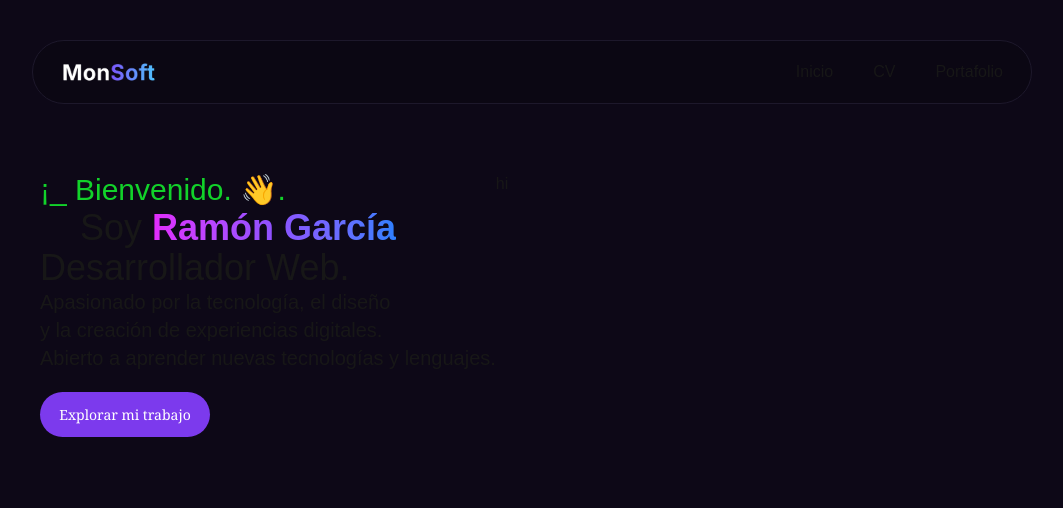
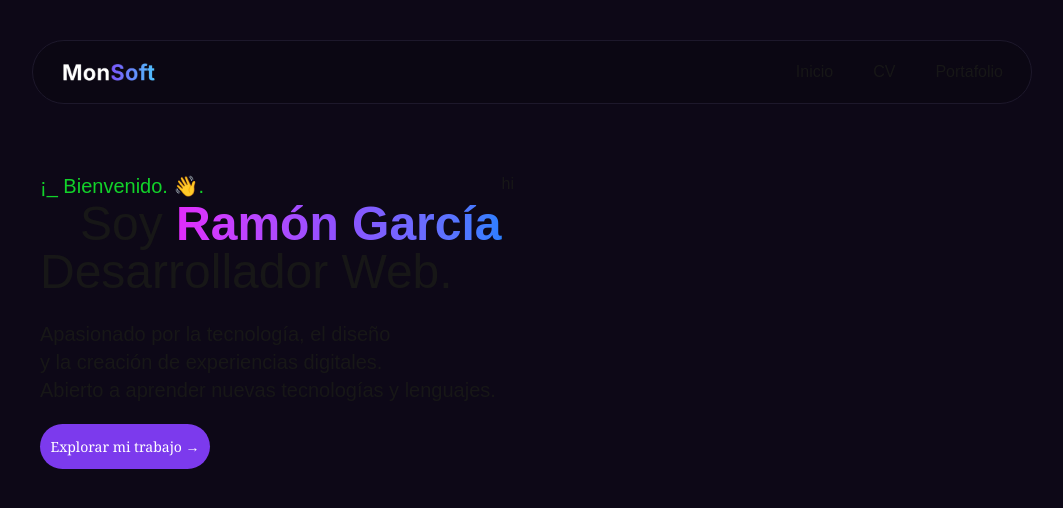
Before and after one commit to rgarcia07/monsoft, a Next.js app: page / in a window 1280 px wide. Shown: the top 508 px of the page, without its empty margins (108-1171 px from the left). Built offline with nearby package versions, Linux system fonts and the light colour scheme.

Commit message:
Se añade modificación en CSS y correción ortografica

```diff
--- a/app/globals.css
+++ b/app/globals.css
@@ -41,3 +41,14 @@ body {
   color: var(--foreground);
   font-family: Arial, Helvetica, sans-serif;
 }
+
+
+@theme {
+  --animate-blink: blink 0.8s step-end infinite;
+
+  @keyframes blink {
+    100% {
+      opacity: 0;
+    }
+  }
+}
--- a/app/page.tsx
+++ b/app/page.tsx
@@ -9,21 +9,21 @@ export default function Home() {
         <section className="">
           <div>
             <div className="container-hero max-w-xl mx-auto md:mx-0">
-              <p className="text-hello text-3xl text-[#12D22A]">¡_ Bienvenido. &#128075;.</p>
+              <p className="text-hello text-xl text-[#12D22A]">¡<span className="guion-p animate-blink">_</span> Bienvenido. &#128075;.</p>
 
               <div className="md:pl-10">
-                <h1 className="text-4xl gradient-text">
-                  Soy <span className="nombre text-4xl font-bold bg-gradient-to-r from-fuchsia-500 via-violet-500 to-blue-500 bg-clip-text text-transparent">Ramón García</span>
+                <h1 className="text-5xl gradient-text">
+                  Soy <span className="nombre text-5xl font-bold bg-gradient-to-r from-fuchsia-500 via-violet-500 to-blue-500 bg-clip-text text-transparent">Ramón García</span>
                 </h1>
               </div>
 
               <div >
-                <h2 className="text-4xl">Desarrollador Web.</h2>
+                <h2 className="text-5xl">Desarrollador Web.</h2>
               </div>
-
+              <br />
               <div className="my-information text-xl">
-                <p>Apasionado por la tecnología, el diseño</p>
-                <p>y la creación de experiencias digitales.</p>
+                <p>Apasionado por la tecnología, el diseño<br />y la creación de experiencias digitales.
+                </p>
                 <p>Abierto a aprender nuevas tecnologías y lenguajes.</p>
               </div>
 
@@ -33,7 +33,7 @@ export default function Home() {
                 <a href="/Portfolio">
                   <button className="bg-[#7c3aed] text-white font-serif text-sm rounded-full cursor-pointer h-11 w-36 sm:h-[45px] sm:w-[170px] border-none"
                   >
-                    Explorar mi trabajo
+                    Explorar mi trabajo &#8594;
                   </button>
                 </a>
               </div>
```
